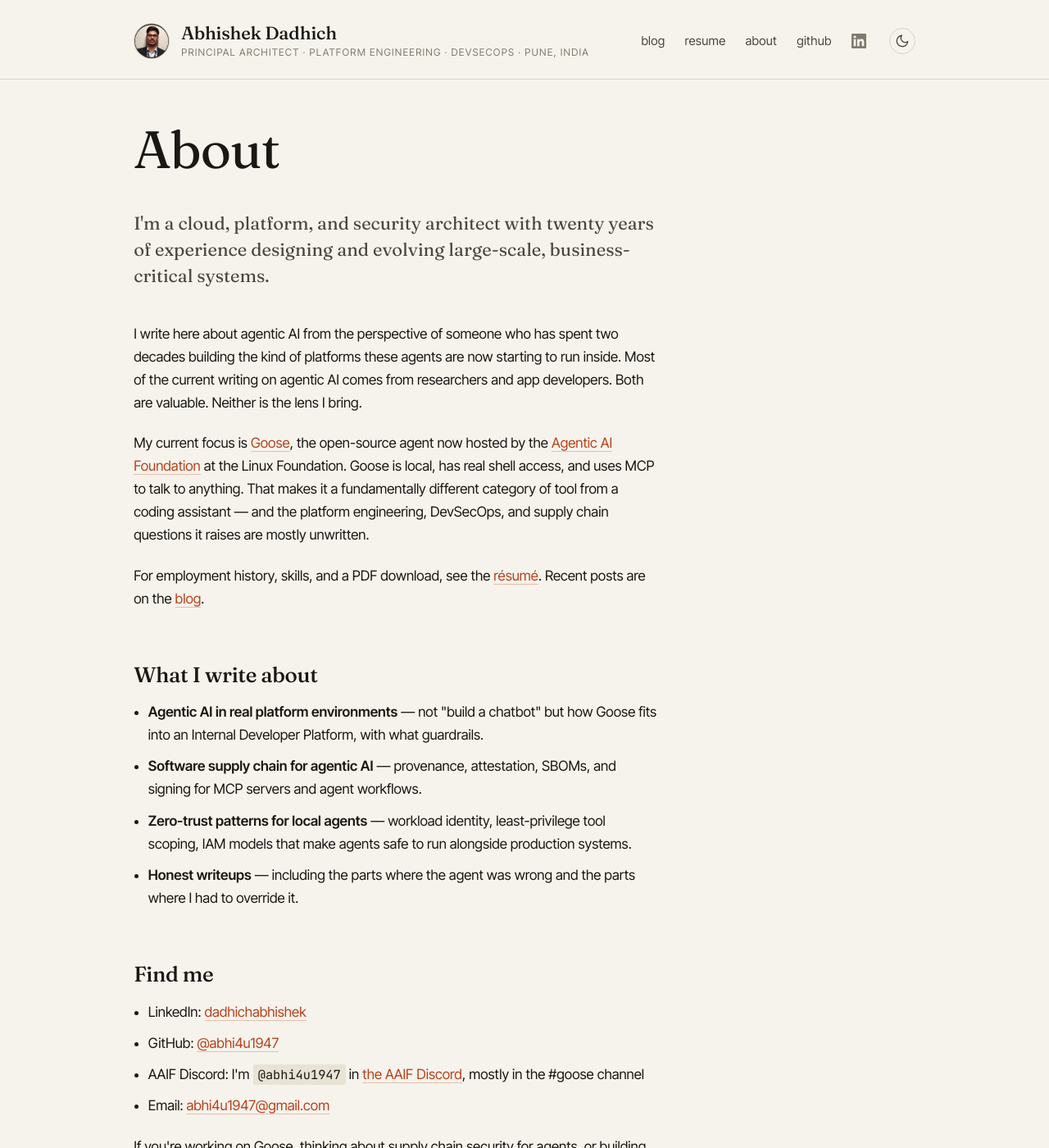
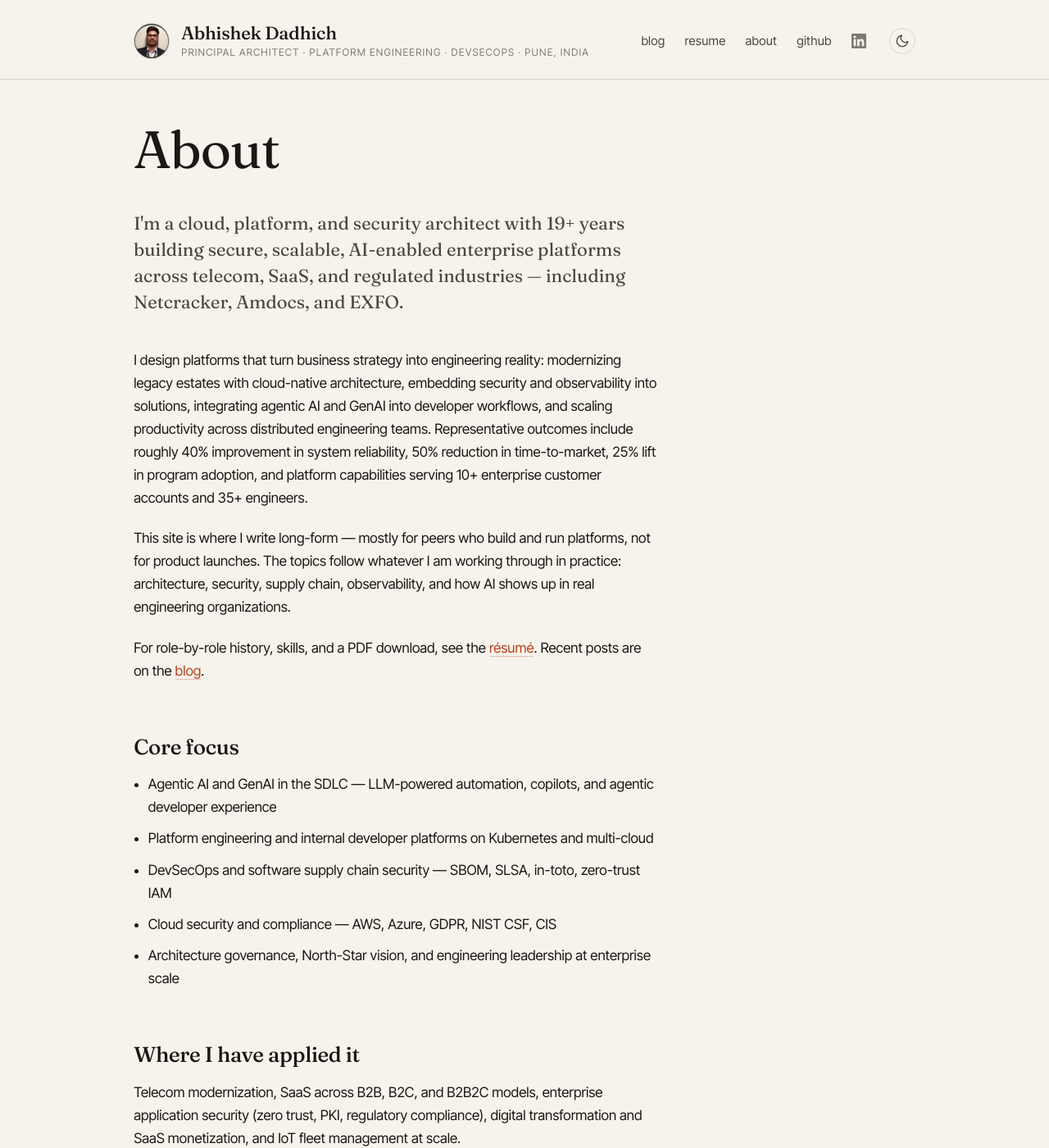
Before and after one commit to abhi4u1947/abhi4u1947.github.io, a Jekyll site: the page built from site/about.md, in a window 1280 px wide and 1400 px high. Shown: the whole window at 82% size. Built offline with Jekyll 4.4.1, drawn with Linux system fonts in a browser that asks for light colours; some of the changed text lies outside the part shown.

Commit message:
Update personal description and refine About page content
Adjusted the experience description to reflect 19+ years in the field. Enhanced the About page with clearer messaging about focus areas, writing themes, and contact information, while removing redundancy regarding résumé details.

```diff
--- a/site/_config.yml
+++ b/site/_config.yml
@@ -7,7 +7,7 @@
 email: "abhi4u1947@gmail.com"
 phone: ""
 description: >
-  Architect and technology leader with 20 years building large-scale, business-critical systems.
+  Architect and technology leader with 19+ years building large-scale, business-critical systems.
   Writing on platform engineering, DevSecOps, IAM, supply chain security, observability,
   and agentic AI from a practitioner's perspective.
 
--- a/site/about.md
+++ b/site/about.md
@@ -10,40 +10,54 @@
 
   <div class="about-intro">
     <p class="lead">
-      I'm a cloud, platform, and security architect with twenty years of experience designing and evolving large-scale, business-critical systems.
+      I'm a cloud, platform, and security architect with 19+ years building secure, scalable, AI-enabled enterprise platforms across telecom, SaaS, and regulated industries — including Netcracker, Amdocs, and EXFO.
     </p>
 
     <p>
-      I write here about agentic AI from the perspective of someone who has spent two decades building the kind of platforms these agents are now starting to run inside. Most of the current writing on agentic AI comes from researchers and app developers. Both are valuable. Neither is the lens I bring.
+      I design platforms that turn business strategy into engineering reality: modernizing legacy estates with cloud-native architecture, embedding security and observability into solutions, integrating agentic AI and GenAI into developer workflows, and scaling productivity across distributed engineering teams. Representative outcomes include roughly 40% improvement in system reliability, 50% reduction in time-to-market, 25% lift in program adoption, and platform capabilities serving 10+ enterprise customer accounts and 35+ engineers.
     </p>
 
     <p>
-      My current focus is <a href="https://github.com/aaif-goose/goose">Goose</a>, the open-source agent now hosted by the <a href="https://aaif.io">Agentic AI Foundation</a> at the Linux Foundation. Goose is local, has real shell access, and uses MCP to talk to anything. That makes it a fundamentally different category of tool from a coding assistant — and the platform engineering, DevSecOps, and supply chain questions it raises are mostly unwritten.
+      This site is where I write long-form — mostly for peers who build and run platforms, not for product launches. The topics follow whatever I am working through in practice: architecture, security, supply chain, observability, and how AI shows up in real engineering organizations.
     </p>
 
     <p>
-      For employment history, skills, and a PDF download, see the <a href="{{ '/resume/' | relative_url }}">résumé</a>. Recent posts are on the <a href="{{ '/blog/' | relative_url }}">blog</a>.
+      For role-by-role history, skills, and a PDF download, see the <a href="{{ '/resume/' | relative_url }}">résumé</a>. Recent posts are on the <a href="{{ '/blog/' | relative_url }}">blog</a>.
     </p>
   </div>
 
   <div class="about-full">
+    <h2>Core focus</h2>
+    <ul>
+      <li>Agentic AI and GenAI in the SDLC — LLM-powered automation, copilots, and agentic developer experience</li>
+      <li>Platform engineering and internal developer platforms on Kubernetes and multi-cloud</li>
+      <li>DevSecOps and software supply chain security — SBOM, SLSA, in-toto, zero-trust IAM</li>
+      <li>Cloud security and compliance — AWS, Azure, GDPR, NIST CSF, CIS</li>
+      <li>Architecture governance, North-Star vision, and engineering leadership at enterprise scale</li>
+    </ul>
+
+    <h2>Where I have applied it</h2>
+    <p>
+      Telecom modernization, SaaS across B2B, B2C, and B2B2C models, enterprise application security (zero trust, PKI, regulatory compliance), digital transformation and SaaS monetization, and IoT fleet management at scale.
+    </p>
+
     <h2>What I write about</h2>
     <ul>
-      <li><strong>Agentic AI in real platform environments</strong> — not "build a chatbot" but how Goose fits into an Internal Developer Platform, with what guardrails.</li>
-      <li><strong>Software supply chain for agentic AI</strong> — provenance, attestation, SBOMs, and signing for MCP servers and agent workflows.</li>
-      <li><strong>Zero-trust patterns for local agents</strong> — workload identity, least-privilege tool scoping, IAM models that make agents safe to run alongside production systems.</li>
-      <li><strong>Honest writeups</strong> — including the parts where the agent was wrong and the parts where I had to override it.</li>
+      <li>Platform and security architecture for large, regulated systems</li>
+      <li>DevSecOps and supply chain security in production, not slide decks</li>
+      <li>Agentic AI and GenAI inside developer workflows — guardrails, identity, and operations</li>
+      <li>Field notes from work that did not go as planned, including when tools or assumptions were wrong</li>
     </ul>
 
     <h2>Find me</h2>
     <ul>
       <li>LinkedIn: <a href="https://linkedin.com/in/{{ site.linkedin_username }}">{{ site.linkedin_username }}</a></li>
       <li>GitHub: <a href="https://github.com/{{ site.github_username }}">@{{ site.github_username }}</a></li>
-      <li>AAIF Discord: I'm <code>@{{ site.github_username }}</code> in <a href="https://discord.com/invite/9zTwngHAMy">the AAIF Discord</a>, mostly in the #goose channel</li>
+      <li>AAIF Discord: <code>@{{ site.github_username }}</code> in <a href="https://discord.com/invite/9zTwngHAMy">the AAIF Discord</a></li>
       <li>Email: <a href="mailto:{{ site.email }}">{{ site.email }}</a></li>
     </ul>
 
-    <p>If you're working on Goose, thinking about supply chain security for agents, or building platforms that will eventually host this kind of workload — please reach out.</p>
+    <p>If you are working on platform engineering, supply chain security, or enterprise adoption of agentic AI — I am happy to compare notes.</p>
 
     <h2>Colophon</h2>
     <p>
```
Also changed, not shown: other parts of site/about.md (+1 -1 lines).
